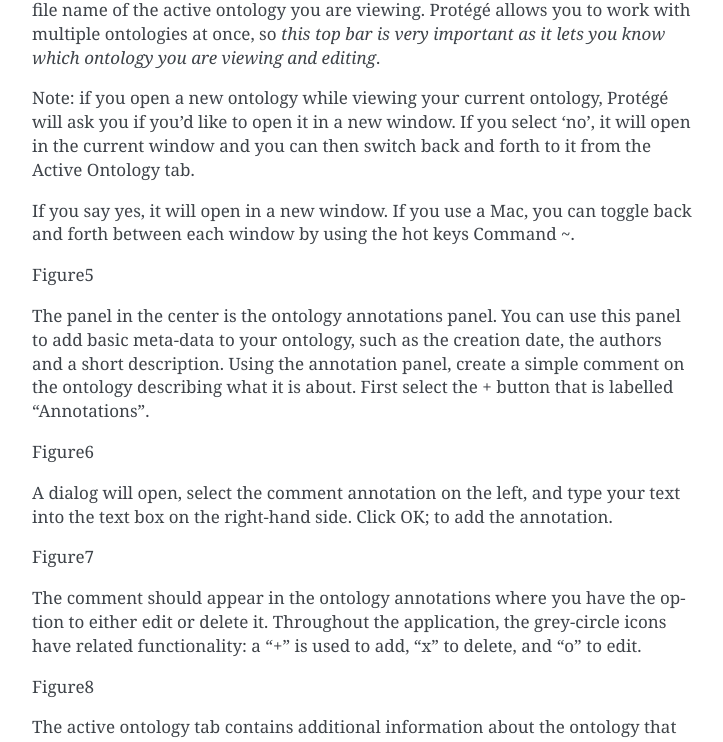
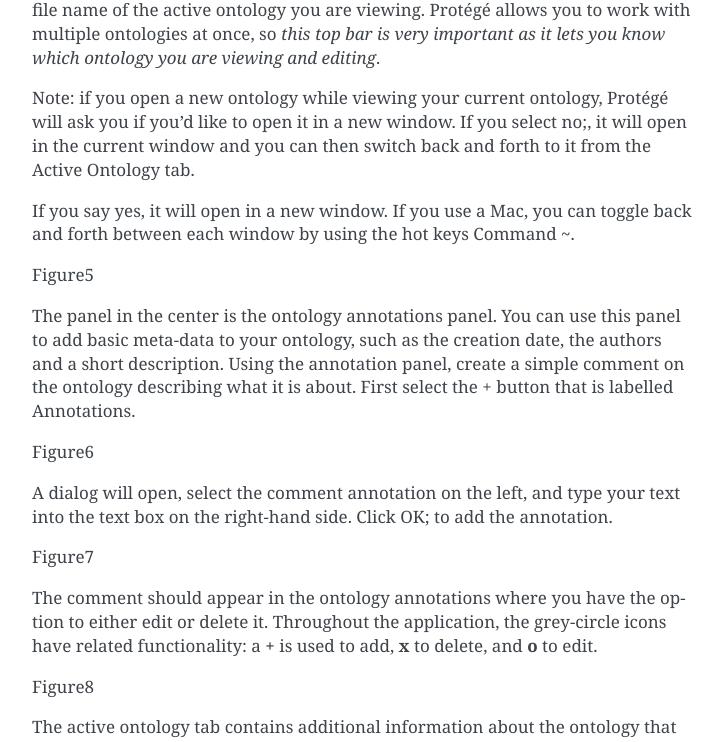
Before and after one commit to OHSUBD2K/BDK14-Ontologies-101, a Sphinx documentation site: the page built from docs/index.md, in a window 1280 px wide and 1400 px high, scrolled down 1993 px. Shown: the part 174-916 px from the top of the window, without its empty margins (388-1111 px from the left). Built offline with Sphinx 7.4.7, drawn with Linux system fonts in a browser that asks for light colours; some of the changed lines change nothing that is shown.

Commit message:
Update index.md

```diff
--- a/docs/index.md
+++ b/docs/index.md
@@ -60,14 +60,13 @@
 
 The first tab you see is the Active Ontology tab. Here you will find some basic meta-data about the ontology you are viewing. At the very top you see the IRI and file name of the active ontology you are viewing. Protégé allows you to work with multiple ontologies at once, so _this top bar is very important as it lets you know which ontology you are viewing and editing_.
 
-Note: if you open a new ontology while viewing your current ontology, Protégé will ask you if you&#39;d like to open it in a new window. If you select &#39;no&#39;, it will open in the current window and you can then switch back and forth to it from the Active Ontology tab.
+Note: if you open a new ontology while viewing your current ontology, Protégé will ask you if you&#39;d like to open it in a new window. If you select no;, it will open in the current window and you can then switch back and forth to it from the Active Ontology tab.
 
 If you say yes, it will open in a new window. If you use a Mac, you can toggle back and forth between each window by using the hot keys Command ~.
 
 Figure5
 
-
-The panel in the center is the ontology annotations panel. You can use this panel to add basic meta-data to your ontology, such as the creation date, the authors and a short description. Using the annotation panel, create a simple comment on the ontology describing what it is about. First select the + button that is labelled &quot;Annotations&quot;.
+The panel in the center is the ontology annotations panel. You can use this panel to add basic meta-data to your ontology, such as the creation date, the authors and a short description. Using the annotation panel, create a simple comment on the ontology describing what it is about. First select the + button that is labelled Annotations.
 
 Figure6
 
@@ -75,7 +74,7 @@
 
 Figure7
 
-The comment should appear in the ontology annotations where you have the option to either edit or delete it.   Throughout the application, the grey-circle icons have related functionality: a &quot;+&quot; is used to add, &quot;x&quot; to delete, and &quot;o&quot; to edit.
+The comment should appear in the ontology annotations where you have the option to either edit or delete it. Throughout the application, the grey-circle icons have related functionality: a **+** is used to add, **x** to delete, and **o** to edit.
 
 Figure8
 
```
